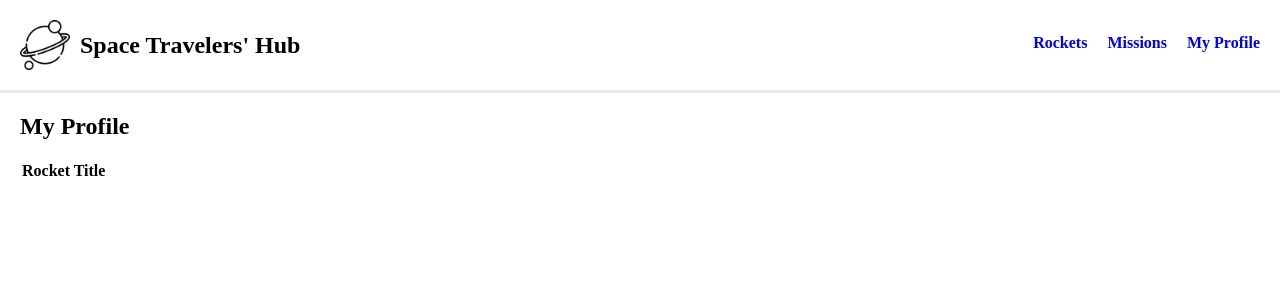
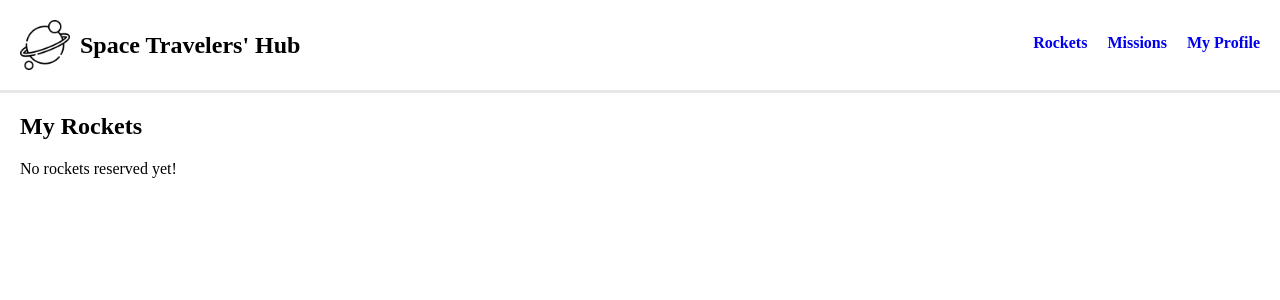
Before and after one commit to lily4178993/space-traveller, a React (Create React App) app: page /profile in a window 1280 px wide. Shown: the top 300 px of the page. Built offline with nearby package versions, Linux system fonts and the light colour scheme.

Commit message:
USe conditional statement in Rocket.jsx

```diff
--- a/src/components/MyProfile.jsx
+++ b/src/components/MyProfile.jsx
@@ -9,23 +9,27 @@ const MyProfile = () => {
 
   return (
     <div className="profile-container">
-      <h2>My Profile</h2>
+      <h2>My Rockets</h2>
       <div className="profile-content">
         <div className="reserved-rockets">
+          {userReservedRockets.length > 0 ? (
             <table>
               <thead>
                 <tr>
-                <th>Rocket Title</th>
+                  <th>{' '}</th>
                 </tr>
               </thead>
               <tbody>
                 {userReservedRockets.map((rocket) => (
                   <tr key={rocket.id}>
-                  <td>{rocket.title}</td>
+                    <td style={{ border: '1px solid #ccc' }}>{rocket.title}</td>
                   </tr>
                 ))}
               </tbody>
             </table>
+          ) : (
+            <p>No rockets reserved yet!</p>
+          )}
         </div>
       </div>
     </div>
--- a/src/components/Rockets.jsx
+++ b/src/components/Rockets.jsx
@@ -8,13 +8,15 @@ const Rockets = () => {
   const rocketData = useSelector((state) => state.rockets);
 
   useEffect(() => {
+    if (rocketData.length === 0) {
       fetch('https://api.spacexdata.com/v3/rockets')
         .then((response) => response.json())
         .then((data) => {
           dispatch(fetchRockets(data));
         })
         .catch(() => {});
-  }, [dispatch]);
+    }
+  }, [dispatch, rocketData.length]);
 
   const handleReserve = (rocketId, rocketTitle) => {
     dispatch(reserveRocket(rocketId, rocketTitle));
@@ -30,11 +32,7 @@ const Rockets = () => {
         && rocketData.map((rocket) => (
           <div key={rocket.id} className={`roc-card ${rocket.reserved ? 'reserved' : ''}`}>
             <div className="roc-image-container">
-              <img
-                src={rocket.flickr_images[0]}
-                alt={rocket.name}
-                className="roc-image"
-              />
+              <img src={rocket.flickr_images[0]} alt={rocket.name} className="roc-image" />
             </div>
             <div className="roc-info">
               <div className="roc-title">
```
Lines whose indentation alone changed are shown as unchanged.
